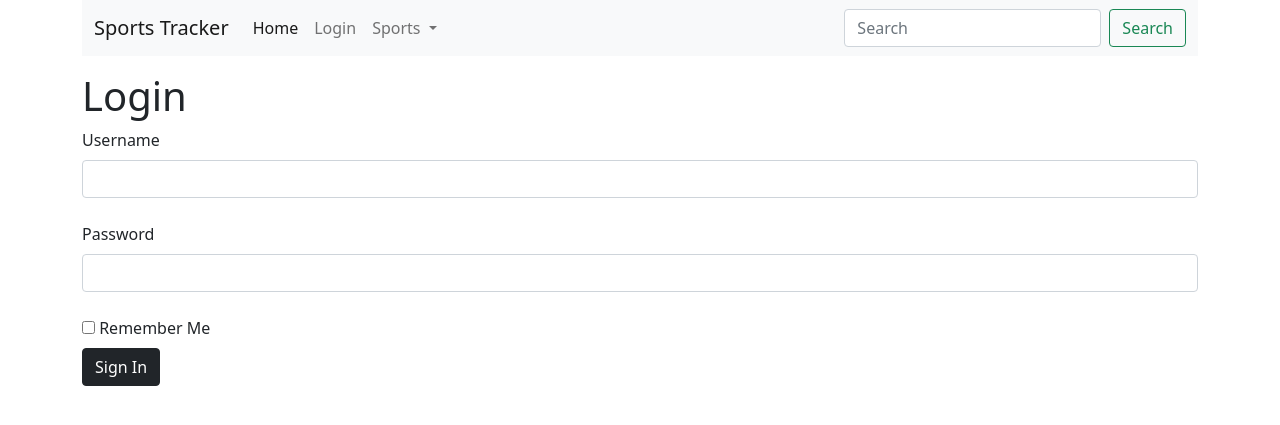
After one commit to Montags24/sports-tracker, a Flask app: page /login in a window 1280 px wide. The commit adds this page. Shown: the top 425 px of the page. Run offline with Flask 3, Linux system fonts and the light colour scheme.

Commit message:
Added navbar, login form

```diff
--- a/app/__init__.py
+++ b/app/__init__.py
@@ -1,5 +1,7 @@
 from flask import Flask
+from config import Config
 
 app = Flask(__name__)
+app.config.from_object(Config)
 
 from app import routes
--- /dev/null
+++ b/app/forms.py
@@ -0,0 +1,11 @@
+'''Stores all the form logic for web app'''
+
+from flask_wtf import FlaskForm
+from wtforms import StringField, PasswordField, BooleanField, TextAreaField, SubmitField, EmailField, FileField, MultipleFileField
+from wtforms.validators import DataRequired, Email, EqualTo, Length
+
+class LoginForm(FlaskForm):
+    username = StringField("Username", validators=[DataRequired()])
+    password = PasswordField("Password", validators=[DataRequired()])
+    remember_me = BooleanField("Remember Me")
+    submit = SubmitField("Sign In")
--- a/app/routes.py
+++ b/app/routes.py
@@ -1,7 +1,8 @@
-from flask import render_template, url_for
+from flask import render_template, url_for, flash, redirect
 from app import app
+from app.forms import LoginForm
 
-
+'''Stores all the routes/views within the web app'''
 
 @app.route("/")
 @app.route("/home")
@@ -18,3 +19,12 @@ def home():
          "date": "14/05/22"
          }]
     return render_template("home.html", title="Home Page", user=user, posts=posts)
+
+
+@app.route("/login", methods=["GET", "POST"])
+def login():
+    form = LoginForm()
+    if form.validate_on_submit():
+        flash(f"Your username is {form.username.data}, password {form.password.data}, remember me = {form.remember_me.data}")
+        return redirect(url_for("login"))
+    return render_template("login.html", title="Login", form=form)
--- a/app/templates/base.html
+++ b/app/templates/base.html
@@ -18,9 +18,19 @@
 
     {% include "navbar.html" %}
 
+    <div class="container mt-3">
+      {% with messages = get_flashed_messages() %}
+      {% if messages %}
+        {% for message in messages %}
+          <div class="alert alert-warning" role="alert">
+            {{ message }}
+          </div>
+          {% endfor %}
+        {% endif %}
+      {% endwith %}
+    </div>
 
-    {% block content %}
-    {% endblock %}
+    {% block content %}{% endblock %}
 
 
     <!-- Bootstrap Bundle with Popper -->
--- /dev/null
+++ b/app/templates/login.html
@@ -0,0 +1,29 @@
+{% extends "base.html" %}
+
+{% block content %}
+<div class="container">
+    <h1>Login</h1>
+    <form action="" method="POST">
+        {{ form.hidden_tag() }}
+
+        {{ form.username.label(class="form-label") }}
+        {{ form.username(class="form-control") }}
+        {% for error in form.username.errors %}
+            <span style="color: red;">[{{ error }}]</span>
+        {% endfor %}
+        <br>
+        {{ form.password.label(class="form-label") }}
+        {{ form.password(class="form-control") }}
+        {% for error in form.password.errors %}
+            <span style="color: red;">[{{ error }}]</span>
+        {% endfor %}
+        <br>
+        {{ form.remember_me() }}
+        {{ form.remember_me.label(class="form-label")}}
+        <br>
+        {{ form.submit(class="btn btn-dark") }}
+    </form>
+
+</div>
+
+{% endblock %}
--- a/app/templates/navbar.html
+++ b/app/templates/navbar.html
@@ -1,20 +1,21 @@
-<nav class="navbar navbar-expand-lg navbar-light bg-light">
+<div class="container">
+  <nav class="navbar navbar-expand-lg navbar-light bg-light">
     <div class="container-fluid">
-      <a class="navbar-brand" href="#">Navbar</a>
+      <a class="navbar-brand" href="{{ url_for('home') }}">Sports Tracker</a>
       <button class="navbar-toggler" type="button" data-bs-toggle="collapse" data-bs-target="#navbarSupportedContent" aria-controls="navbarSupportedContent" aria-expanded="false" aria-label="Toggle navigation">
         <span class="navbar-toggler-icon"></span>
       </button>
       <div class="collapse navbar-collapse" id="navbarSupportedContent">
         <ul class="navbar-nav me-auto mb-2 mb-lg-0">
           <li class="nav-item">
-            <a class="nav-link active" aria-current="page" href="#">Home</a>
+            <a class="nav-link active" aria-current="page" href="{{ url_for('home') }}">Home</a>
           </li>
           <li class="nav-item">
-            <a class="nav-link" href="#">Link</a>
+            <a class="nav-link" href="{{ url_for('login') }}">Login</a>
           </li>
           <li class="nav-item dropdown">
             <a class="nav-link dropdown-toggle" href="#" id="navbarDropdown" role="button" data-bs-toggle="dropdown" aria-expanded="false">
-              Dropdown
+              Sports
             </a>
             <ul class="dropdown-menu" aria-labelledby="navbarDropdown">
               <li><a class="dropdown-item" href="#">Action</a></li>
@@ -22,9 +23,6 @@
               <li><hr class="dropdown-divider"></li>
               <li><a class="dropdown-item" href="#">Something else here</a></li>
             </ul>
-          </li>
-          <li class="nav-item">
-            <a class="nav-link disabled" href="#" tabindex="-1" aria-disabled="true">Disabled</a>
           </li>
         </ul>
         <form class="d-flex">
@@ -34,3 +32,4 @@
       </div>
     </div>
   </nav>
+</div>
--- a/sports-tracker.py
+++ b/sports-tracker.py
@@ -1 +1,3 @@
+'''The main executable file'''
+
 from app import app
```
